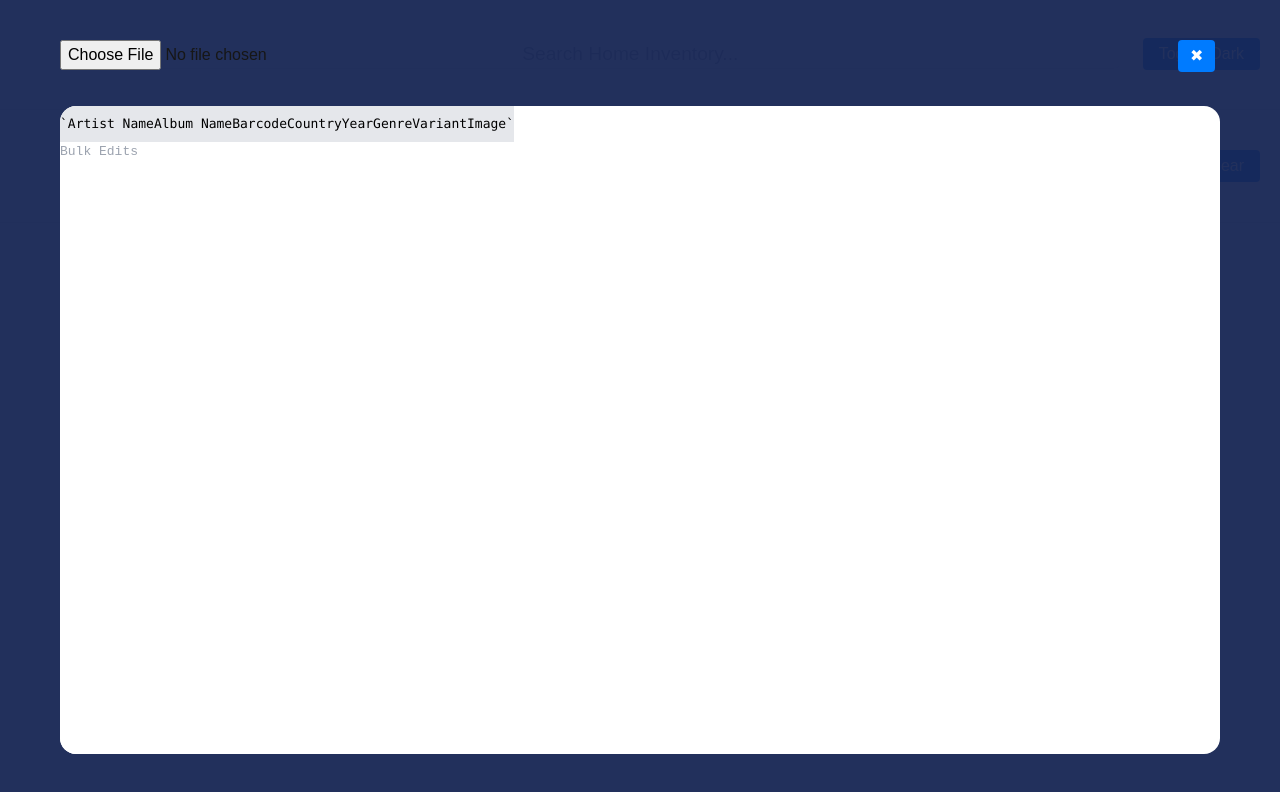
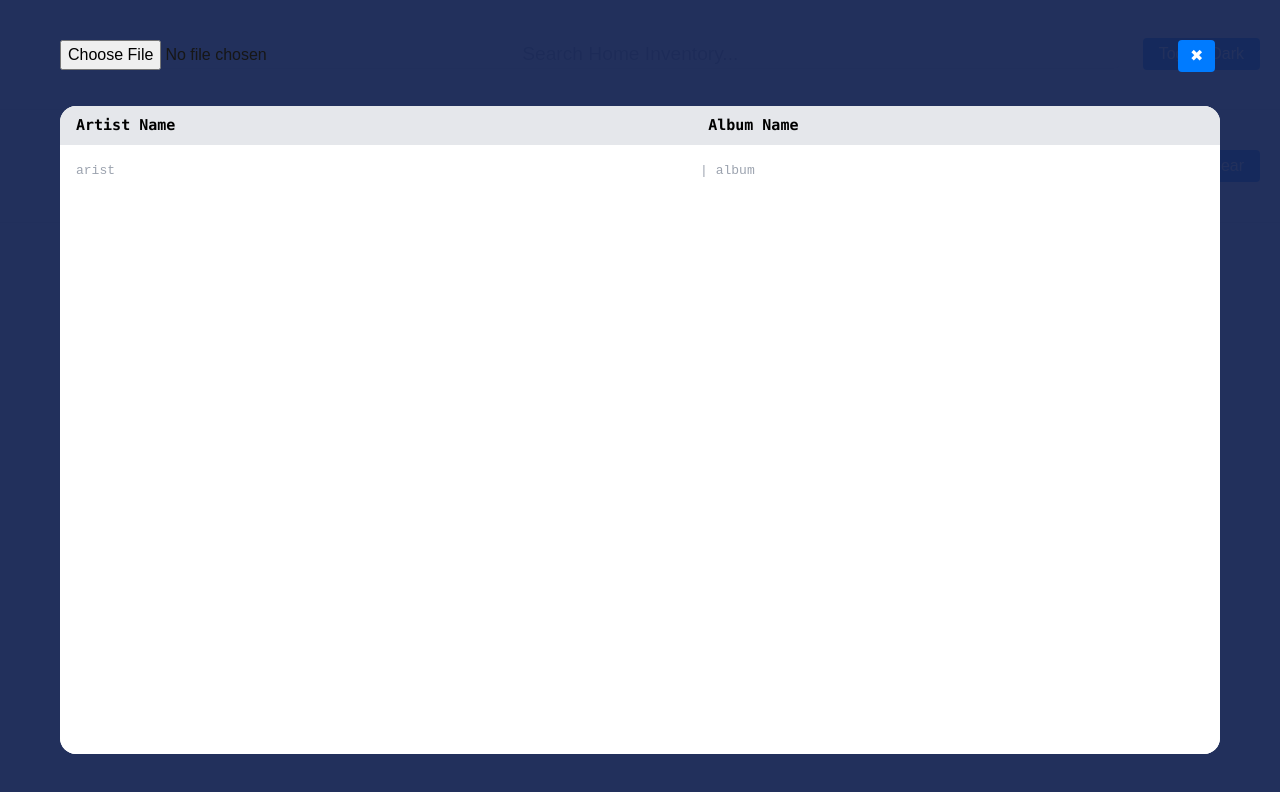
Before and after one commit to wlsidlsi/inventory-app, a Next.js app: page / in a window 1280 px wide. Both pictures are taken after a click on the button "Bulk Edit". Shown: the top 792 px of the page. Built offline with nearby package versions, Linux system fonts and the light colour scheme.

Commit message:
Refactor: Improve BulkEditTextarea component
- Implemented debouncing for getAllItems to optimize performance.
- Added getTitle function for dynamic title padding.
- Improved UI with enhanced styling and layout.
- Add comments and removed unused code.

```diff
--- a/src/components/BulkEditTextarea.tsx
+++ b/src/components/BulkEditTextarea.tsx
@@ -1,24 +1,45 @@
-import { useEffect, useState } from "react";
+import { useEffect, useRef, useState } from "react";
 import { useIndexedDB } from "./IndexedDbProvider";
 import { Album } from "@/app/Album";
 
 export default function BulkEditTextarea() {
   const { getAllItems, removeAllItems, addItem } = useIndexedDB();
   const [textItems, setTextItems] = useState<string>("");
+  const timeout = useRef<NodeJS.Timeout | null>(null);
 
   useEffect(() => {
-    const fetchData = async () => {
-      const getItemsResult = await getAllItems();
-      const textItems = getItemsResult.map((item) => item.toString());
-      setTextItems(textItems.join("\n"));
+    function debounce(func: () => void, wait = 300) {
+      return function () {
+        if (timeout.current) {
+          clearTimeout(timeout.current);
+        }
+        timeout.current = setTimeout(() => func(), wait);
+      };
+    }
+    const getAllItemsAndUpdateText = async () => {
+      try {
+        console.log("fetching");
+        const getItemsResult = await getAllItems();
+        console.log("getItemsResult: ", getItemsResult.length);
+        const textItems = getItemsResult.map((item) => item.toString());
+        setTextItems(textItems.join("\n"));
+        console.log("fetcedData");
+      } catch (error) {
+        console.error("Failed to fetch items: ", error);
+      }
     };
-    fetchData();
+    const debouncedGetAllItemsAndUpdateText = debounce(
+      getAllItemsAndUpdateText
+    );
+    debouncedGetAllItemsAndUpdateText();
   }, [getAllItems]);
 
   function debounce(func: () => void, wait = 300) {
     let timeout: NodeJS.Timeout;
     return function () {
-      clearTimeout(timeout);
+      if (timeout) {
+        clearTimeout(timeout);
+      }
       timeout = setTimeout(() => func(), wait);
     };
   }
@@ -30,27 +51,71 @@ export default function BulkEditTextarea() {
       textItems.split("\n").map(async (item) => addItem(Album.fromString(item)))
     );
   };
-  const debouncedUpdateItems = debounce(updateItems);
-  useEffect(() => {
-    debouncedUpdateItems();
-  }, [textItems, debouncedUpdateItems]);
+
+  // const debouncedUpdateItems = debounce(updateItems);
+  // useEffect(() => {
+  //   debouncedUpdateItems();
+  // }, [textItems, debouncedUpdateItems]);
+
+  // useEffect(() => {
+  //   const updateAlbums = async () => {
+  //     const items = await getAllItems();
+  //     const textItems = items.map((item) => item.toString());
+  //     setTextItems(textItems.join("\n"));
+  //   };
+  //   window.addEventListener("indexedDBUpdate", debounce(updateAlbums));
+  //   return () => {
+  //     window.removeEventListener("indexedDBUpdate", debounce(updateAlbums));
+  //   };
+  // });
+
+  function getTitle(title: string) {
+    switch (title) {
+      case "Artist Name":
+        return "Artist Name".padEnd(70);
+      case "Album Name":
+        return "Album Name".padEnd(70);
+      case "Barcode":
+        return "Barcode".padEnd(37);
+      case "Country":
+        return "Country".padEnd(18);
+      case "Year":
+        return "Year".padEnd(19);
+      case "Genre":
+        return "Genre".padEnd(18);
+      case "Variant":
+        return "Variant".padEnd(18);
+      case "Image":
+        return "Image".padEnd(80);
+      default:
+        return title;
+    }
+  }
+
   return (
     <div className="h-full w-full overflow-scroll">
       <div className="h-[96%] flex w-max flex-wrap">
-        <div className="flex text-black py-2 bg-gray-200">
-          <span className="whitespace-pre text-[13px] font-mono">`{Album.keys().map((key) => key)}`</span>
+        <div className="flex text-black py-2 bg-gray-200 flex-grow p-4">
+          {Album.keys().map((title) => (
+            <span
+              key={title}
+              className="whitespace-pre text-[15px] font-mono font-semibold"
+            >
+              {getTitle(title)}
+            </span>
+          ))}
         </div>
         <textarea
-          className="min-h-[100%] flex-grow resize-none w-full overflow-hidden"
-          placeholder="Bulk Edits"
+          className="min-h-[100%] flex-grow resize-none w-full overflow-x-hidden p-4"
+          placeholder="arist                                                                           | album                                                                          | barcode                                  | coutry             | year               | genre              | variant            | image                   "
           value={textItems}
           style={{
             whiteSpace: "pre",
             fontFamily: "monospace",
           }}
-          onChange={(e) => {
-            setTextItems(e.target.value);
-          }}
+          // onChange={(e) => {
+          //   setTextItems(e.target.value);
+          // }}
         />
       </div>
     </div>
```
